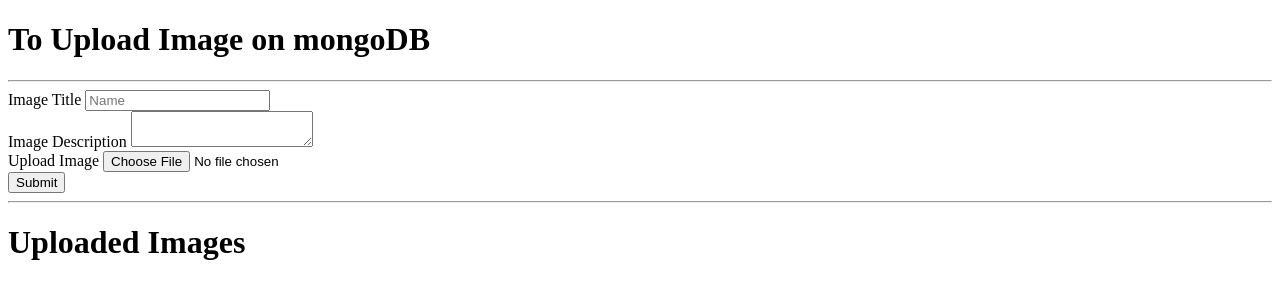
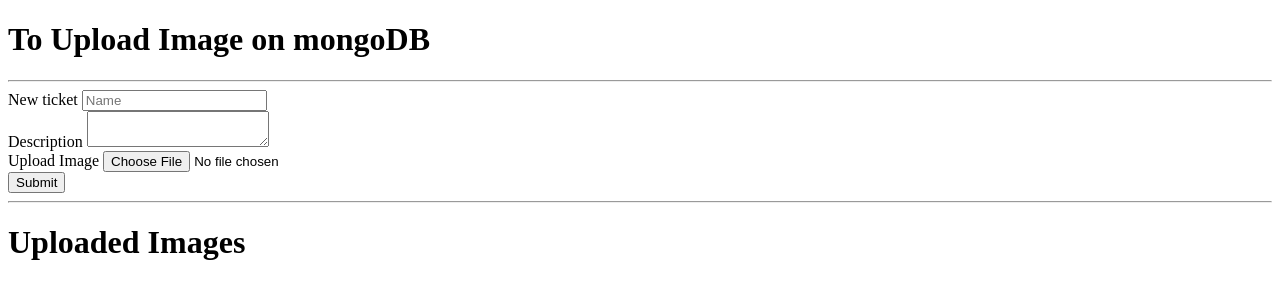
Before and after one commit to dross3121/fix-it, a Node project: template views/show.ejs in a window 1280 px wide. Shown: the top 300 px of the page. Run offline with Node 20 templates, Linux system fonts and the light colour scheme; the template is opened without the code that fills it, so the values that code supplies are empty; some libraries are stand-ins or nearby versions.

Commit message:
upload photos

```diff
--- a/index.js
+++ b/index.js
@@ -1,6 +1,6 @@
 const express = require('express');
 const app = express();
-const bodyparser = require('body-parser');
+const bodyParser = require('body-parser');
 const fs = require('fs');
 const multer = require('multer');
 const path = require('path');
--- a/models/tickets-model.js
+++ b/models/tickets-model.js
@@ -6,6 +6,7 @@ const TicketSchema = new Schema({
     title: {
         type:String,
         required : true
+
     },
     desc : {
         type: String
@@ -16,6 +17,7 @@ const TicketSchema = new Schema({
     img : {
         data: Buffer,
         contentType: String
+
      },
     owner: {
         type: mongoose.Schema.Types.ObjectId,
--- a/views/show.ejs
+++ b/views/show.ejs
@@ -13,12 +13,12 @@
 	<div>
 		<form action="/" method="POST" enctype="multipart/form-data">
 			<div>
-				<label for="name">Image Title</label>
-				<input type="text" id="name" placeholder="Name"
-					value="" name="name" required>
+				<label for="title">New ticket</label>
+				<input type="text" id="title" placeholder="Name"
+					value="" title="title" required>
 			</div>
 			<div>
-				<label for="desc">Image Description</label>
+				<label for="desc">Description</label>
 				<textarea id="desc" name="pesc" value="" rows="2"
 						placeholder="Description" required>
 				</textarea>
```
Also changed, not shown: 11 other files.
